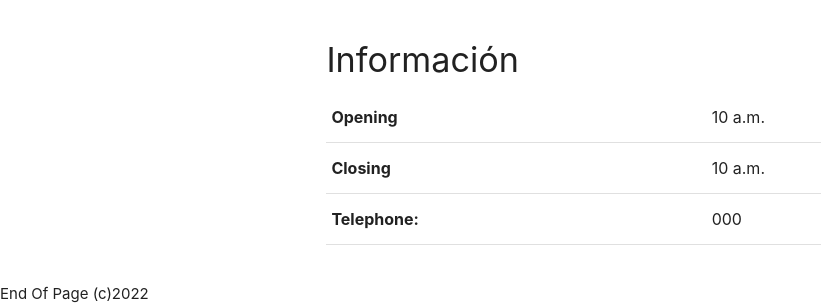
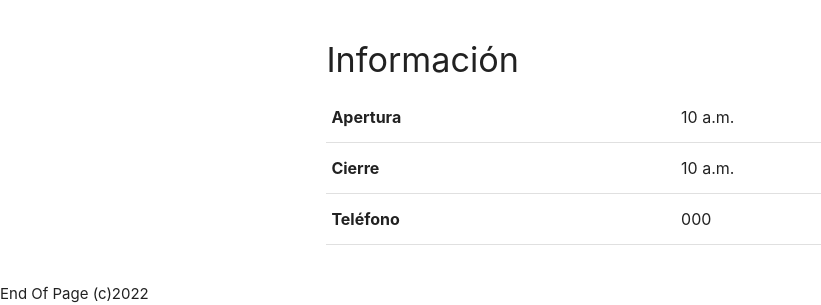
Before and after one commit to se2-group5/BackEnd, a Django app: page /1/biz_profile in a window 1280 px wide. Shown: the part 1995-2300 px from the top of the page, without its empty margins (0-821 px from the left). Run offline with Django 4.2, Linux system fonts and the light colour scheme; tables that the repository leaves empty hold one stand-in row (values such as "Sample post"); grey boxes marked "Sample" are stand-in pictures.

Commit message:
Información table html modified (just the table input)

```diff
--- a/DIG_app/main/templates/main/biz_detail.html
+++ b/DIG_app/main/templates/main/biz_detail.html
@@ -106,15 +106,15 @@
                     <h4>Información</h4>
                         <table class="highlight">
                         <tr>
-                            <th>Opening</th>
+                            <th>Apertura</th>
                             <td>{{business.Opening}}</td>
                         </tr>
                         <tr>
-                            <th>Closing</th>
+                            <th>Cierre</th>
                             <td>{{business.Closing}}</td>
                         </tr>
                         <tr>
-                            <th>Telephone:</th>
+                            <th>Teléfono</th>
                             <td>{{business.telephone_number}}</td>
                         </tr>
                         </table>
```
